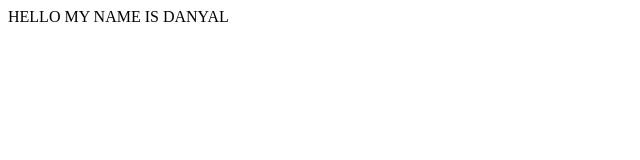
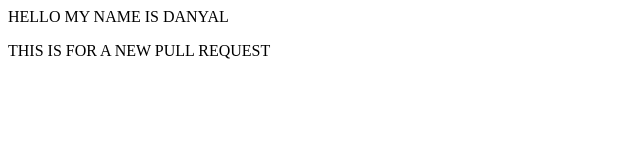
Before and after one commit to DanyalMustafa4074/TaskManagerApp., a plain HTML site: page index.html in a window 1280 px wide. Shown: the whole page, without its empty margins (0-640 px from the left). Drawn offline with Linux system fonts and the light colour scheme.

Commit message:
MAKING CHANGES

```diff
--- a/index.html
+++ b/index.html
@@ -1 +1,2 @@
 <P>HELLO MY NAME IS DANYAL</P>
+<P>THIS IS FOR A NEW PULL REQUEST</P>
```
